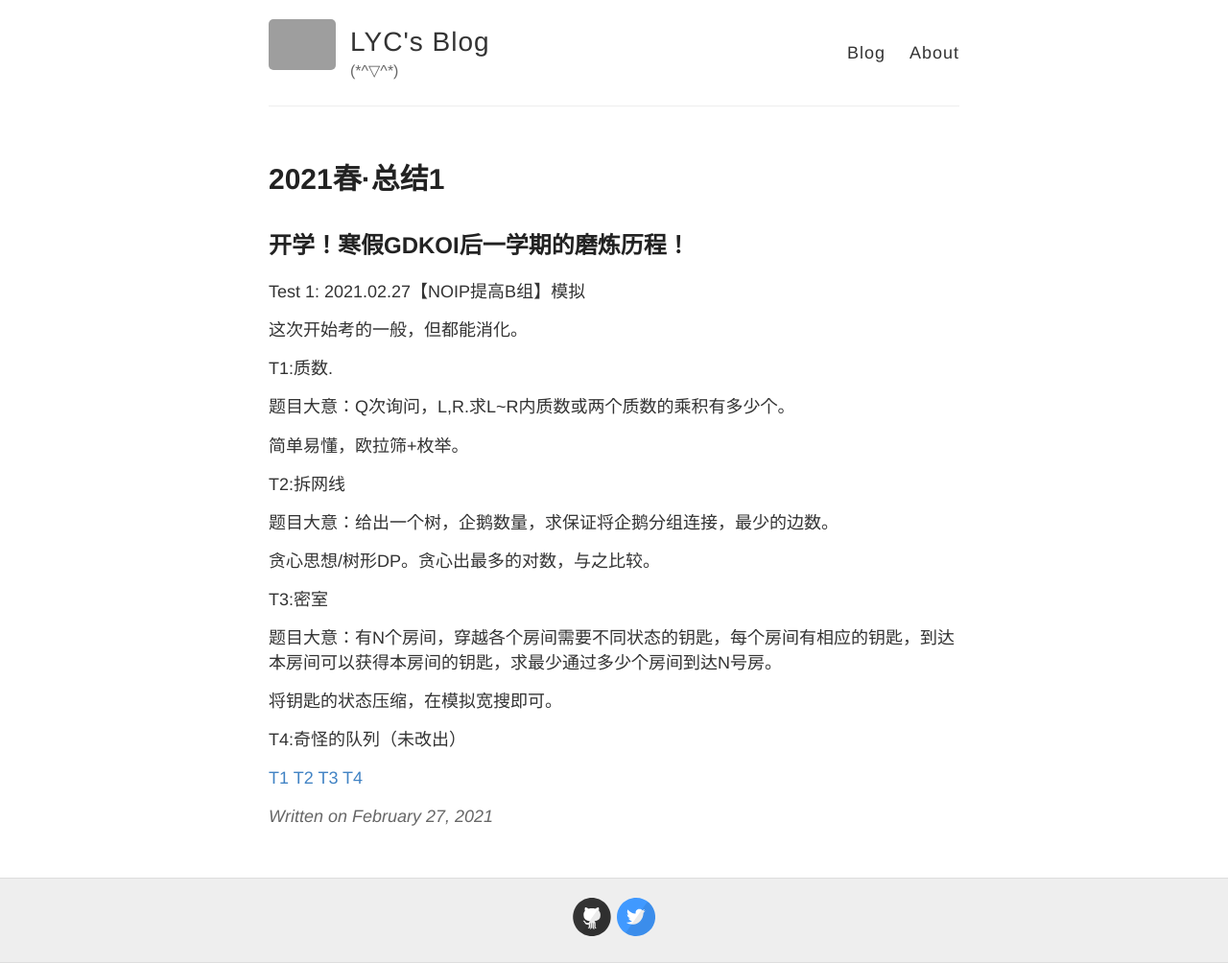
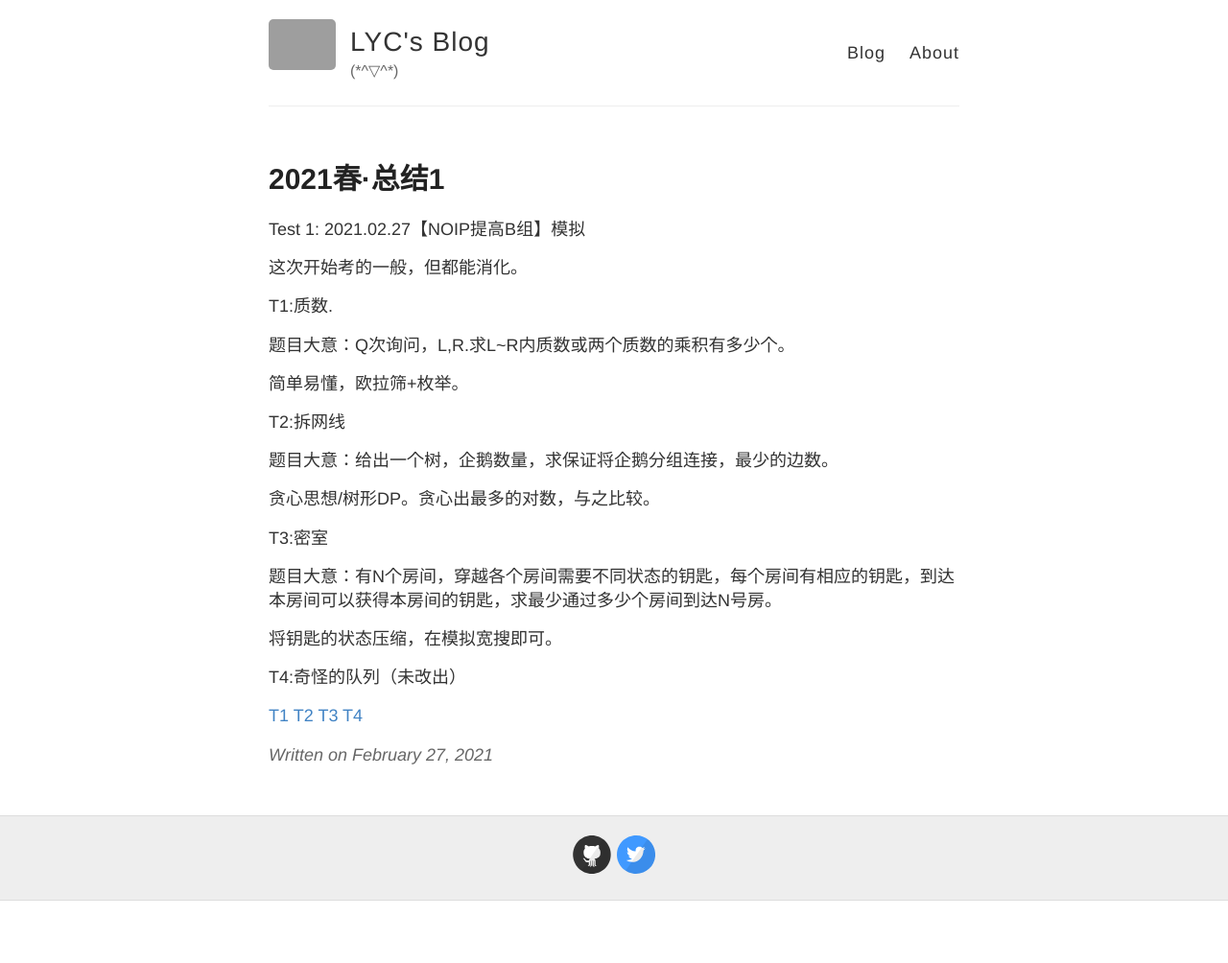
Before and after one commit to IchengU/IchengU.github.io, a Jekyll site: the page built from _posts/2021-2-27-2021春·总结1.md, in a window 1280 px wide. Shown: the whole page at 96% size. Built offline with Jekyll 4.4.1, drawn with Linux system fonts in a browser that asks for light colours; our own code applies the rules of GitHub Pages for plain Markdown files; after the commit the page ends 939 px from its top, so only the background shows below that; grey boxes are pictures that could not be loaded.

Commit message:
Update 2021-2-27-2021春·总结1.md

```diff
--- a/_posts/2021-2-27-2021春·总结1.md
+++ b/_posts/2021-2-27-2021春·总结1.md
@@ -1,5 +1,3 @@
-开学！寒假GDKOI后一学期的磨炼历程！
----
 Test 1: 2021.02.27【NOIP提高B组】模拟
 
 这次开始考的一般，但都能消化。
```
